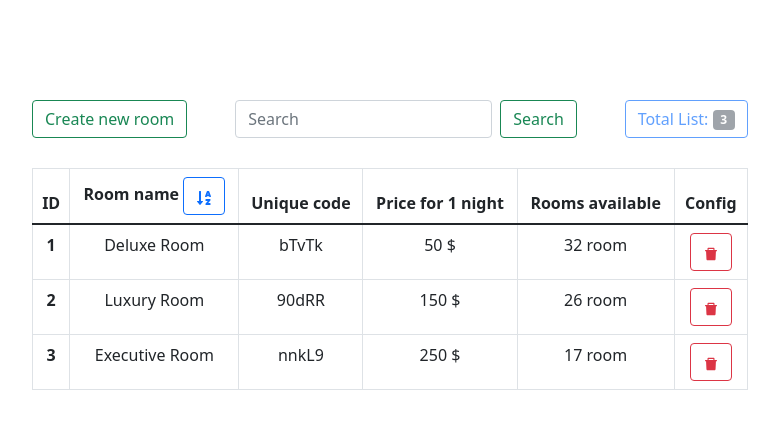
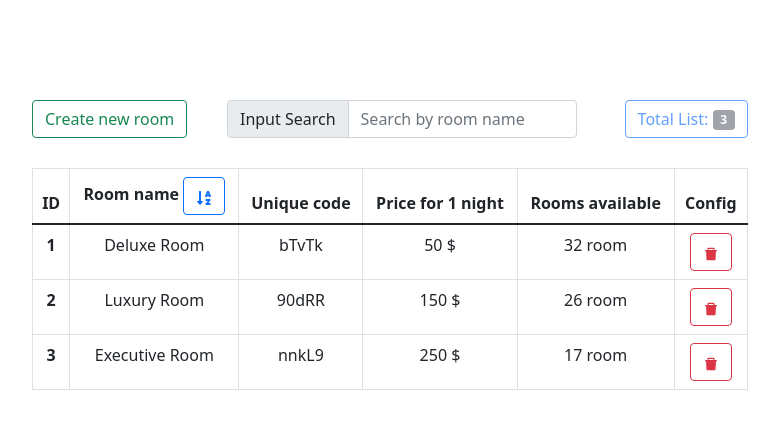
Before and after one commit to tungntgcd17146/React-Performance, a React (Vite) app in the folder react-basic-practice/: page / in a window 1280 px wide. Shown: the top 428 px of the page, without its empty margins (250-1029 px from the left). Built offline with nearby package versions, Linux system fonts and the light colour scheme.

Commit message:
feat: create search filter

```diff
--- a/react-basic-practice/src/App.tsx
+++ b/react-basic-practice/src/App.tsx
@@ -14,6 +14,7 @@ import '../node_modules/bootstrap/dist/css/bootstrap.min.css';
 
 function App() {
   const [roomsData, setRoomsData] = useState(rooms);
+  const [inputSearch, setInputSearch] = useState('');
 
   const handleAddRoom = () => {
     const newRoom: RoomInterface = {
@@ -32,15 +33,23 @@ function App() {
     setRoomsData(roomsAfterDel);
   };
 
+  const roomAfterFilter = roomsData.filter((value) => {
+    if (inputSearch == '') {
+      return value;
+    } else if (value.name.toLowerCase().includes(inputSearch.toLowerCase())) {
+      return value;
+    }
+  });
+
   return (
     <div className="app container">
       <header className="app-header d-flex justify-content-between">
         <AddButton handleAdd={handleAddRoom} />
-        <InputSearch />
+        <InputSearch setInputSearch={setInputSearch} />
         <TotalNumber totalRooms={roomsData} />
       </header>
       <section className="app-body">
-        <RoomTable rooms={roomsData} deleteRoom={handleDeleteRoom} setRooms={setRoomsData} />
+        <RoomTable rooms={roomAfterFilter} deleteRoom={handleDeleteRoom} setRooms={setRoomsData} />
       </section>
     </div>
   );
--- a/react-basic-practice/src/components/InputSearch/index.tsx
+++ b/react-basic-practice/src/components/InputSearch/index.tsx
@@ -1,8 +1,22 @@
-export const InputSearch = () => (
-  <form className="d-flex">
-    <input className="form-control me-2" type="search" placeholder="Search" aria-label="Search" />
-    <button className="btn btn-outline-success" type="submit">
-      Search
-    </button>
-  </form>
-);
+import { Dispatch, SetStateAction } from 'react';
+
+type Prop = {
+  setInputSearch: Dispatch<SetStateAction<string>>;
+};
+
+export const InputSearch = ({ setInputSearch }: Prop) => {
+  return (
+    <div className="input-group w-50">
+      <span className="input-group-text">Input Search</span>
+      <input
+        onChange={(event) => {
+          setInputSearch(event.target.value);
+        }}
+        className="form-control me-2"
+        type="search"
+        placeholder="Search by room name"
+        aria-label="Search"
+      />
+    </div>
+  );
+};
```
